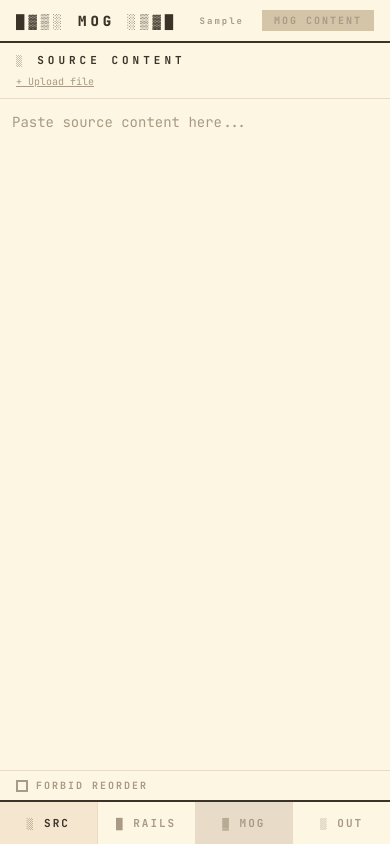
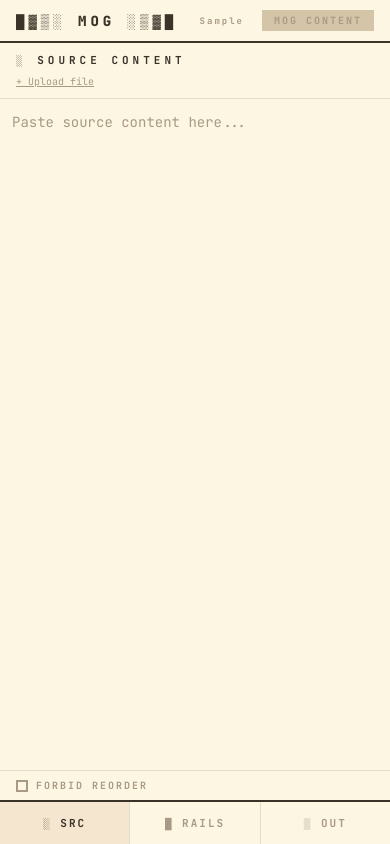
Before and after one commit to superfunteam/mog, a React (Vite) app: page / in a window 390 px wide. Built offline with nearby package versions, Linux system fonts and the light colour scheme.

Commit message:
fix: remove duplicate MOG button from mobile tab bar
Co-Authored-By: Claude Opus 4.6 <noreply@anthropic.com>

```diff
--- a/src/App.css
+++ b/src/App.css
@@ -375,16 +375,6 @@ html, body, #root {
     background: var(--accent);
   }
 
-  .mobile-tab-mog {
-    color: var(--white);
-    background: var(--black);
-  }
-
-  .mobile-tab-mog:disabled {
-    color: var(--mid);
-    background: var(--gray);
-  }
-
   .column textarea {
     font-size: 14px;
     padding: 12px;
--- a/src/App.jsx
+++ b/src/App.jsx
@@ -239,13 +239,6 @@ function App() {
         <button className={`mobile-tab ${activeTab === 1 ? "mobile-tab-active" : ""}`} onClick={() => setActiveTab(1)}>
           █ RAILS
         </button>
-        <button
-          className="mobile-tab mobile-tab-mog"
-          onClick={handleSubmit}
-          disabled={loading || !source.trim() || !template.trim()}
-        >
-          {loading ? "▓▒░" : "▓ MOG"}
-        </button>
         <button className={`mobile-tab ${activeTab === 2 ? "mobile-tab-active" : ""}`} onClick={() => setActiveTab(2)}>
           ▒ OUT
         </button>
```
